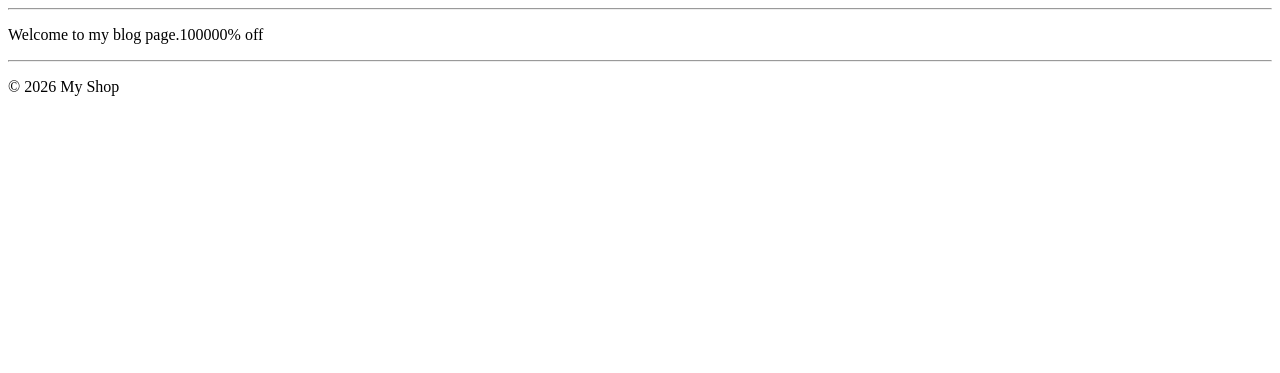
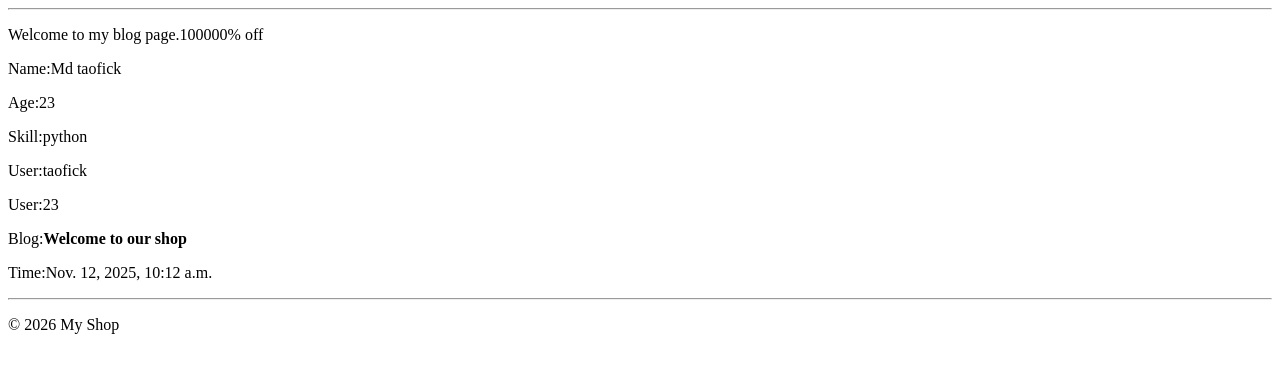
Before and after one commit to taofick221/Django-Project-Practice, a Django app: page /blog/ in a window 1280 px wide. Shown: the part 98-471 px from the top of the page. Run offline with Django 5.2, Linux system fonts and the light colour scheme.

Commit message:
updated myproject1

```diff
--- a/blog/templates/blog/blog_list.html
+++ b/blog/templates/blog/blog_list.html
@@ -3,4 +3,12 @@
 
 {%block content%}
 <p>Welcome to my blog  page.100000% off </p>
+<p>Name:{{name}}</p>
+<p>Age:{{age}}</p>
+<p>Skill:{{skill.0}}</p>
+<p>User:{{user.name}}</p>
+<p>User:{{user.age}}</p>
+<p>Blog:{{blog.description|safe}}</p>
+<p>Time:{{blog.created_at}}</p>
+
 {%endblock content%}
--- a/blog/urls.py
+++ b/blog/urls.py
@@ -2,5 +2,5 @@ from . import views
 from django.urls import path
 
 urlpatterns = [
-    path('',views.blog_list,name='blog_list'),
+    path('',views.home,name='home'),
 ]
--- a/blog/views.py
+++ b/blog/views.py
@@ -1,4 +1,22 @@
 from django.shortcuts import render
+from datetime import datetime
 
-def blog_list(request):
-    return render(request,'blog/blog_list.html')
+class User:
+    def __init__(self,name,age):
+        self.name=name
+        self.age=age
+
+def home(request):
+    context={
+        "name":"Md taofick",
+        "age":23,
+        "skill":["python","java","database"],
+        "user":User("taofick",23),
+        "blog":{
+            "title":"shop",
+            "description":"<b>Welcome to our shop</b>",
+            "created_at": datetime(2025,11,12,10,12)
+        },
+        "empty_value":None,
+    }
+    return render(request,'blog/blog_list.html',context)
```
